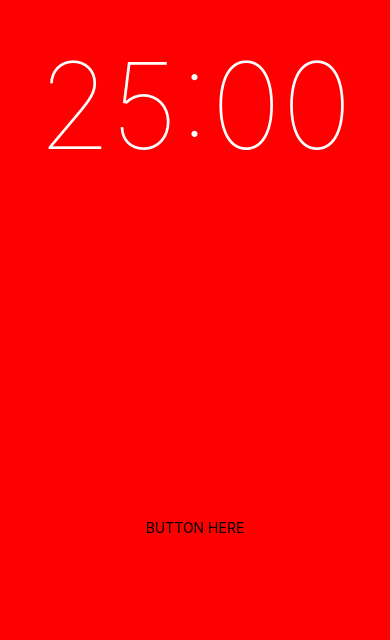
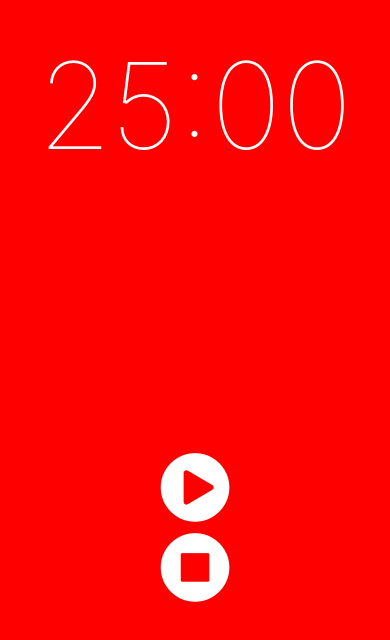
Before and after one commit to negabaro/exp-tomato-timer-clone, a React Native app: screen / in a window 390 px wide. Shown: the part 176-816 px from the top of the page. Built offline with nearby package versions, Linux system fonts and the light colour scheme.

Commit message:
5. Creating Button Component
https://academy.nomadcoders.co/courses/235420/lectures/3671575

```diff
--- a/App.js
+++ b/App.js
@@ -2,8 +2,10 @@
 import { StyleSheet, Text, View } from 'react-native';
 import Timer from './components/Timer';
 
+
 export default class App extends React.Component {
   render() {
     return <Timer />;
+
   }
 }
--- /dev/null
+++ b/components/Button/index.js
@@ -0,0 +1,23 @@
+import React from "react";
+import PropTypes from "prop-types";
+import { TouchableOpacity, StyleSheet } from "react-native";
+//TouchableOpacity 클릭시 투명도가 높아짐.
+import { FontAwesome } from "@expo/vector-icons";
+
+
+function Button({ iconName, onPress }) {
+    return (
+      /* onPress={onPress}> 하면 버튼클릭후 손을뗄때 이벤트 발생 */
+      /* onPress={onPressOut}> 하면 ??응?? 똑같이 손뗄때 이벤트 발생하네.. */
+      <TouchableOpacity onPressOut={onPress}>
+        <FontAwesome name={iconName} size={80} color="white" />
+      </TouchableOpacity>
+    );
+}
+
+Button.propTypes = {
+    iconName: PropTypes.string.isRequired,
+    onPress: PropTypes.func.isRequired
+}
+
+export default Button;
--- a/components/Timer/index.js
+++ b/components/Timer/index.js
@@ -1,6 +1,6 @@
 import React, { Component } from 'react';
 import { View, Text, StyleSheet, StatusBar } from 'react-native';
-
+import Button from '../Button';
 
 class Timer extends Component {
     render(){
@@ -13,7 +13,9 @@
               </Text>
             </View>
             <View style={styles.lower}>
-              <Text>BUTTON HERE</Text>
+              {/* https://expo.github.io/vector-icons/  */}
+              <Button iconName="play-circle" onPress={() => alert("It works!(play)") } />
+              <Button iconName="stop-circle" onPress={() => alert("It works!(stop)") } />
             </View>
           </View>
         )
```
